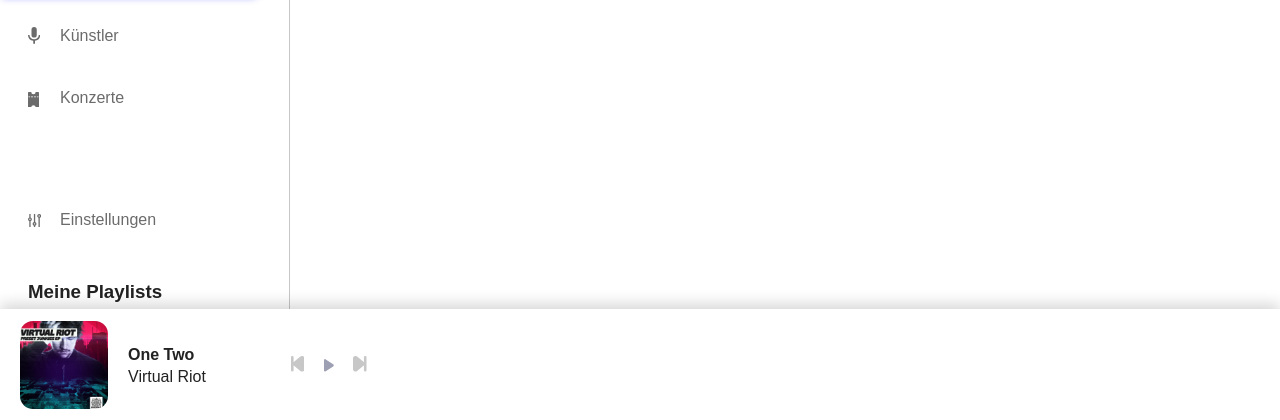
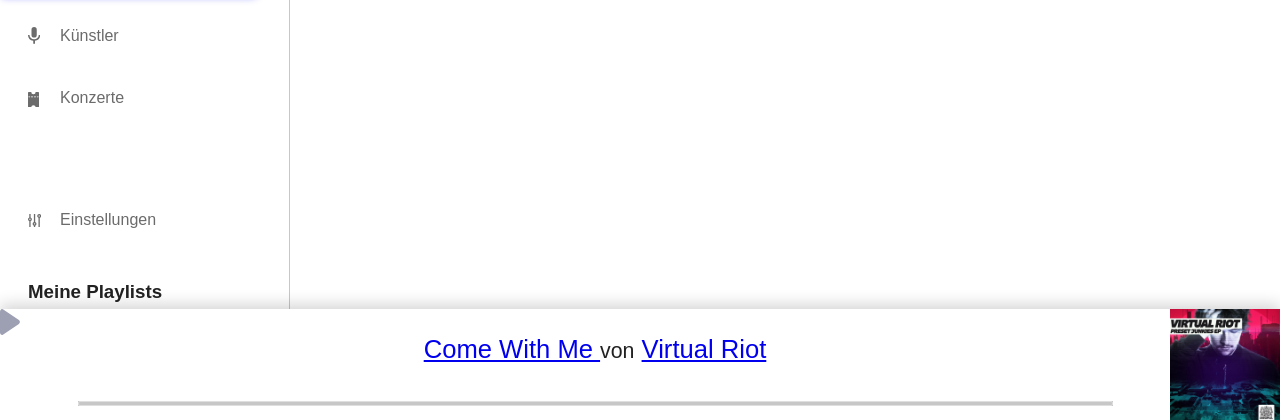
Before and after one commit to officialraze/webproject_3, a PHP site: page /my_songs.php in a window 1280 px wide. Shown: the part 380-800 px from the top of the page. Run offline with PHP 8.4, Linux system fonts and the light colour scheme; data comes from the database, SQL or seed files in the repository.

Commit message:
develop
- new music player (not fully working yet)
- js function for music player

```diff
--- a/css/_basic.css
+++ b/css/_basic.css
@@ -137,3 +137,55 @@ ul {
 }
 
 /* @end */
+
+/* @group new one */
+
+.audio-player {
+  text-align: center;
+  display: flex;
+  flex-flow: row;
+}
+.audio-player .album-image {
+  min-height: 100px;
+  width: 110px;
+  background-size: cover;
+}
+.audio-player .player-controls {
+  align-items: center;
+  justify-content: center;
+  flex: 3;
+}
+.audio-player .player-controls progress {
+  width: 90%;
+}
+.audio-player .player-controls progress[value] {
+  -webkit-appearance: none;
+  appearance: none;
+  background-color: var(--border);
+  color: red;
+  height: 5px;
+}
+.audio-player .player-controls progress[value]::-webkit-progress-bar {
+  background-color: var(--border);
+  border-radius: 2px;
+  border: 1px solid #dfdfdf;
+  color: blue;
+}
+.audio-player .player-controls progress::-webkit-progress-value {
+  background-color: var(--primary-color);
+}
+.audio-player .player-controls p {
+  font-size: 1.6rem;
+}
+.audio-player #play-btn {
+	background-image: url("../img/assets/play.svg");
+	background-size: 100%;
+	width: 20px;
+	overflow: hidden;
+	height: 26px;
+}
+.audio-player #play-btn.pause {
+	background-image: url("http://www.lukeduncan.me/images/pause-button.png");
+}
+
+/* @end */
--- a/includes/playbar.php
+++ b/includes/playbar.php
@@ -7,21 +7,116 @@
 */
 ?>
 
-<div class="currently_playing_wrap" style="position: fixed; bottom: 0; height: 111px; width: 100%; background: #fff; box-shadow: 0 -5px 14px rgba(0,0,0,0.16); z-index: 100;">
-	<div class="currently_playing_inner">
-		<div class="song_information">
-			<img src="img/covers/preset-junkies.jpg" alt="Cover" width="88" style="border-radius: 13px;">
-			<div class="song_title_artist">
-				<a class="song_title" href="album_overview.php?album_id=1"><h4>One Two</h4></a>
-				<h4 class="song_artist">Virtual Riot</h4>
-			</div>
-			<div class="cf"></div>
-		</div>
-		<div class="player_options">
-			<img src="img/assets/previous.svg" class="svg previous" alt="previous">
-			<img src="img/assets/play.svg" class="svg play" alt="play">
-			<img src="img/assets/next.svg" class="svg next" alt="next">
-		</div>
-		<div class="cf"></div>
+<div class="audio-player" style="position: fixed; bottom: 0; height: 111px; width: 100%; background: #fff; box-shadow: 0 -5px 14px rgba(0,0,0,0.16); z-index: 100;">
+	<div id="play-btn"></div>
+	<div class="audio-wrapper" id="player-container" href="javascript:;">
+		<audio id="player" ontimeupdate="initProgressBar();">
+			<source src="http://www.lukeduncan.me/oslo.mp3" type="audio/mp3">
+		</audio>
 	</div>
+	<div class="player-controls scrubber">
+		<p><a href="album_overview.php?album_id=1">Come With Me </a><small>von</small> <a href="artist_detail.php?artist_id=1">Virtual Riot</a></p>
+		<span id="seekObjContainer">
+			<progress id="seekObj" value="0" max="1"></progress>
+		</span>
+		<br>
+		<small style="float: left; position: relative; left: 15px;" class="start-time"></small>
+		<small style="float: right; position: relative; right: 20px;" class="end-time"></small>
+	</div>
+	<div class="album-image" style="background-image: url('img/covers/preset-junkies.jpg')"></div>
 </div>
+
+<script type="text/javascript">
+$(function() {
+	function calculateTotalValue(length) {
+	  var minutes = Math.floor(length / 60),
+		seconds_int = length - minutes * 60,
+		seconds_str = seconds_int.toString(),
+		seconds = seconds_str.substr(0, 2),
+		time = minutes + ':' + seconds
+
+	  return time;
+  };
+
+	function calculateCurrentValue(currentTime) {
+	  var current_hour = parseInt(currentTime / 3600) % 24,
+		current_minute = parseInt(currentTime / 60) % 60,
+		current_seconds_long = currentTime % 60,
+		current_seconds = current_seconds_long.toFixed(),
+		current_time = (current_minute < 10 ? "0" + current_minute : current_minute) + ":" + (current_seconds < 10 ? "0" + current_seconds : current_seconds);
+
+	  return current_time;
+	  };
+
+	function initProgressBar() {
+	  var player = document.getElementById('player');
+	  var length = player.duration
+	  var current_time = player.currentTime;
+
+	  // calculate total length of value
+	  var totalLength = calculateTotalValue(length)
+	  jQuery(".end-time").html(totalLength);
+
+	  // calculate current value time
+	  var currentTime = calculateCurrentValue(current_time);
+	  jQuery(".start-time").html(currentTime);
+
+	  var progressbar = document.getElementById('seekObj');
+	  progressbar.value = (player.currentTime / player.duration);
+	  progressbar.addEventListener("click", seek);
+
+	  if (player.currentTime == player.duration) {
+		$('#play-btn').removeClass('pause');
+	  }
+
+	  function seek(evt) {
+		var percent = evt.offsetX / this.offsetWidth;
+		player.currentTime = percent * player.duration;
+		progressbar.value = percent / 100;
+	  }
+	};
+
+	function initPlayers(num) {
+	  // pass num in if there are multiple audio players e.g 'player' + i
+
+	  for (var i = 0; i < num; i++) {
+		(function() {
+
+		  // Variables
+		  // ----------------------------------------------------------
+		  // audio embed object
+		  var playerContainer = document.getElementById('player-container'),
+			player = document.getElementById('player'),
+			isPlaying = false,
+			playBtn = document.getElementById('play-btn');
+
+		  // Controls Listeners
+		  // ----------------------------------------------------------
+		  if (playBtn != null) {
+			playBtn.addEventListener('click', function() {
+			  togglePlay()
+			});
+		  }
+
+		  // Controls & Sounds Methods
+		  // ----------------------------------------------------------
+		  function togglePlay() {
+			if (player.paused === false) {
+			  player.pause();
+			  isPlaying = false;
+			  $('#play-btn').removeClass('pause');
+
+			} else {
+			  player.play();
+			  $('#play-btn').addClass('pause');
+			  isPlaying = true;
+			}
+		  }
+		}());
+	  }
+  };
+
+	initPlayers(jQuery('#player-container').length);
+});
+
+</script>
```
Also changed, not shown: js/functions.js (+1 -0 lines).
